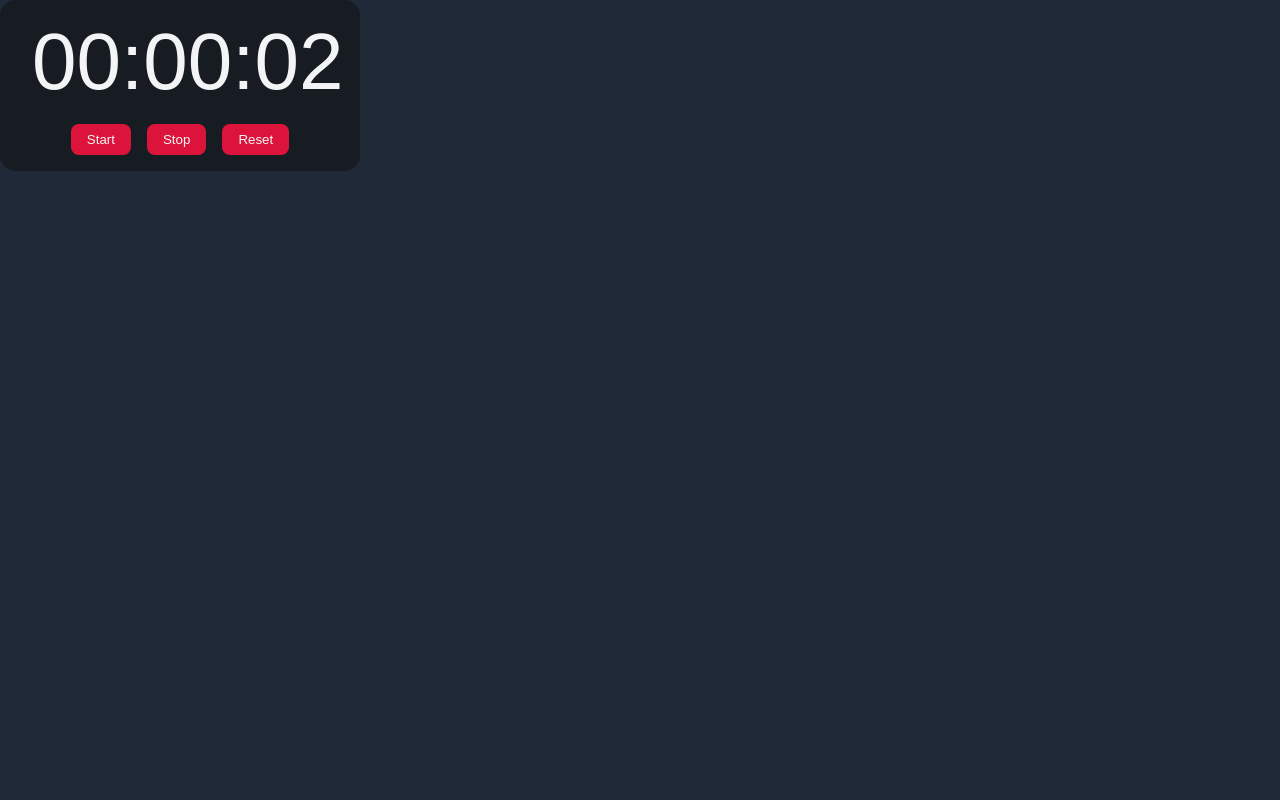
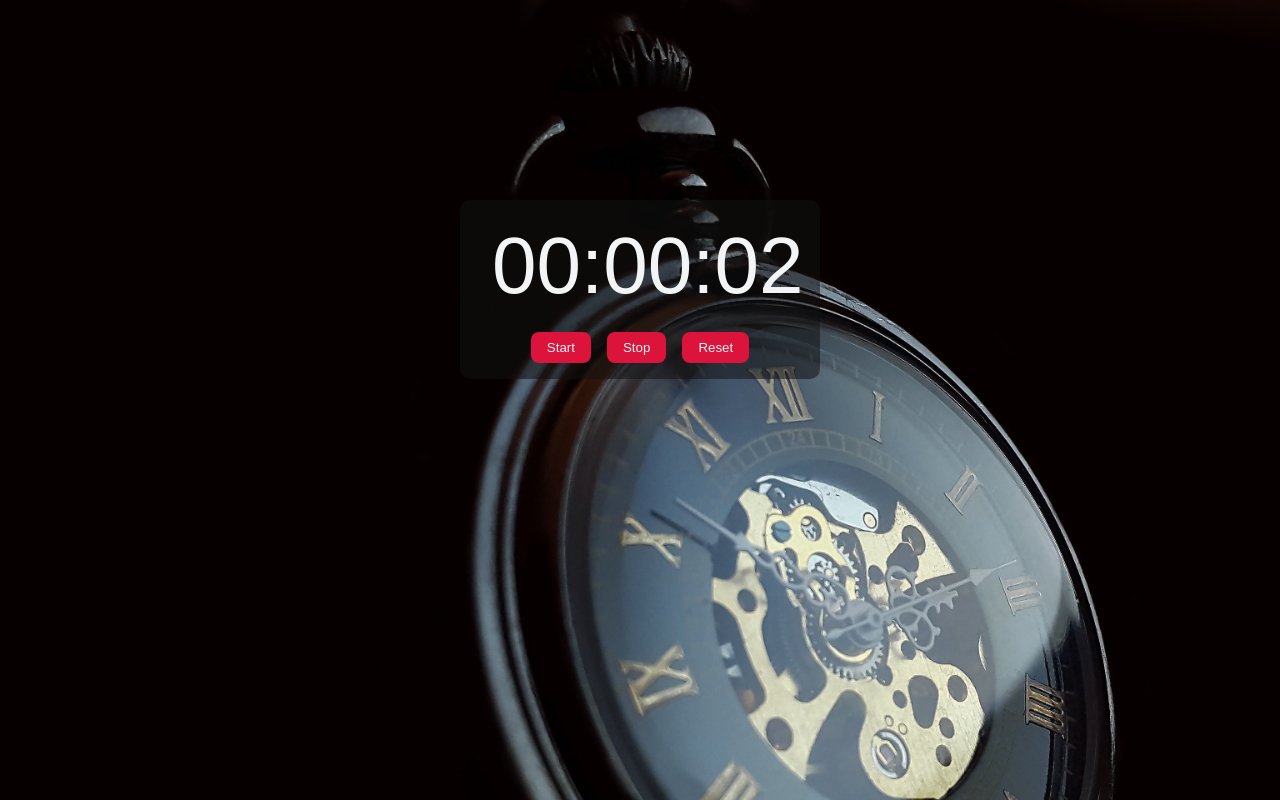
Before and after one commit to ManojBinwal/StopWatch_CodingNinjas, a plain HTML site: page index.html in a window 1280 px wide. Both pictures are taken after a click on the button "Start". Drawn offline with Linux system fonts and the light colour scheme.

Commit message:
changes in html css and commenting js

```diff
--- a/index.html
+++ b/index.html
@@ -9,6 +9,8 @@
 </head>
 <body>
     <!-- watch container -->
+
+    <div class="container">
     <div class="watch">
 
         <!-- timer  -->
@@ -23,6 +25,8 @@
             <button id="reset">Reset</button>
         </div>
     </div>
+</div>
+
 
 
     <script src="script.js"> </script>
--- a/script.js
+++ b/script.js
@@ -1,66 +1,58 @@
-const time_el = document.querySelector('.watch .time');
-const start_btn = document.getElementById('start');
-const stop_btn = document.getElementById('stop');
-const reset_btn = document.getElementById('reset');
+// Get references to HTML elements
+const timeDisplayElement = document.querySelector('.watch .time');
+const startButton = document.getElementById('start');
+const stopButton = document.getElementById('stop');
+const resetButton = document.getElementById('reset');
 
-let seconds = 0;
-let interval = null;
+// Initialize variables
+let totalSeconds = 0;
+let intervalId = null;
 
-// event listerners
-start_btn.addEventListener('click',start);
-stop_btn.addEventListener('click',stop);
-reset_btn.addEventListener('click',reset);
+// Event listeners
+startButton.addEventListener('click', startTimer);
+stopButton.addEventListener('click', stopTimer);
+resetButton.addEventListener('click', resetTimer);
 
+// Timer function to update the time display
+function updateTimerDisplay() {
+    totalSeconds++;
 
+    // Format time
+    let hours = Math.floor(totalSeconds / 3600);
+    let minutes = Math.floor((totalSeconds - (hours * 3600)) / 60);
+    let seconds = totalSeconds % 60;
 
+    // Add leading zeros for single-digit values
+    hours = hours < 10 ? '0' + hours : hours;
+    minutes = minutes < 10 ? '0' + minutes : minutes;
+    seconds = seconds < 10 ? '0' + seconds : seconds;
 
-//timer fucntion
-
-//update the timer
-
-function timer() {
-    seconds++;
-
-    //format time
-
-    let hrs = Math.floor (seconds / 3600);
-
-    let mins = Math.floor((seconds - (hrs * 3600))/60);
-
-    let secs = seconds % 60;
-
-    if (secs < 10 ) secs  =  '0' + secs;
-    if (mins < 10 ) mins  =  '0' + mins;
-    if (hrs < 10 ) hrs  =  '0' + hrs;
-
-    time_el.innerHTML = `${hrs}:${mins}:${secs}`;
-
-
+    // Update the time display
+    timeDisplayElement.innerHTML = `${hours}:${minutes}:${seconds}`;
 }
 
-//start function
-
-function start () {
-    if (interval) {
-        return
+// Start function to begin the timer
+function startTimer() {
+    // Check if the timer is already running
+    if (intervalId) {
+        return;
     }
 
-    interval = setInterval(timer,1000);
-
+    // Start the timer and update every second
+    intervalId = setInterval(updateTimerDisplay, 1000);
 }
 
-//stop function
+// Stop function to pause the timer
+function stopTimer() {
+    // Clear the interval to stop the timer
+    clearInterval(intervalId);
+    intervalId = null;
+}
 
-    function stop() {
-        clearInterval(interval);
-        interval = null;
-
-    }
-
-//reset function
-
-    function reset() {
-        stop();
-        seconds = 0;
-        time_el.innerHTML = '00:00:00';
-    }
+// Reset function to reset the timer to 00:00:00
+function resetTimer() {
+    // Stop the timer, reset the seconds, and update the display
+    stopTimer();
+    totalSeconds = 0;
+    timeDisplayElement.innerHTML = '00:00:00';
+}
--- a/style.css
+++ b/style.css
@@ -1,3 +1,4 @@
+/* define variables */
 :root{
     --primary: crimson;
     --secondary: #1f2937;
@@ -5,15 +6,42 @@
     --light: #f3f4f6;
 }
 
+/* css reset */
+
 *{
     box-sizing: border-box;
     margin: 0;
     font-family: 'Fira Sans', sans-serif;
 }
 
-body {
-    background: var(--secondary);
+/* bringing container to center  */
+
+html, body {
+    height: 100%;
+    margin: 0;
+    display: flex;
+    justify-content: center;
+    align-items: center;
+    background: transparent;
     color: var(--light);
+}
+html{
+    background-image: url(download.jpeg);
+    background-size:auto;
+    background-repeat: no-repeat;
+    opacity: 0.95; /* Initial opacity (adjust as needed) */
+    transition: opacity 1s ease; /* CSS transition for the fade effect */
+
+}
+html:hover {
+    opacity: 1; /* Final opacity when hovering (adjust as needed) */
+}
+
+.container {
+    width: 100%;
+    height: 50%;
+ text-align: center;
+ line-height: 100px;
 }
 
 .watch {
@@ -24,7 +52,12 @@ body {
     margin: 4 rem auto;
     padding: 1rem 2rem;
     border-radius: 1rem;
+    border-radius: 10px;
+    box-shadow: 0 50 50px rgba(0, 0, 0, 2); /* Add a subtle shadow effect to make the container pop */
+
 }
+
+
 
 .time {
     font-size: 5rem;
@@ -53,11 +86,14 @@ body {
     border-radius:.5rem;
     transition: 0.4s;
 }
+/* on hover */
 
 button:hover{
     opacity:0.7;
 }
 
+/* on active */
+
 button:active{
     background-color: var(--tertiary);
 }
```
Also changed, not shown: download.jpeg (added).
